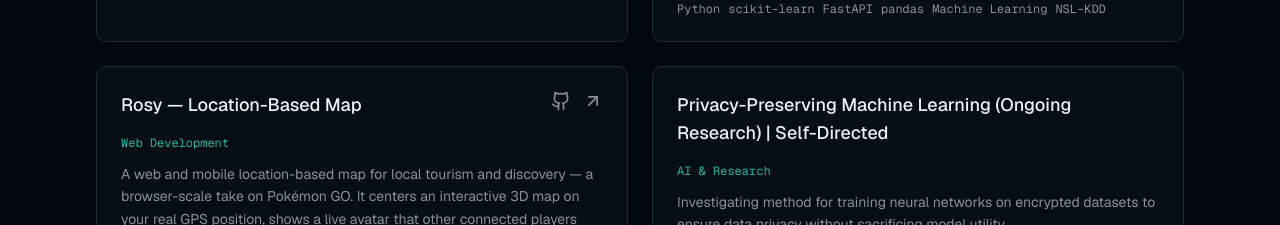
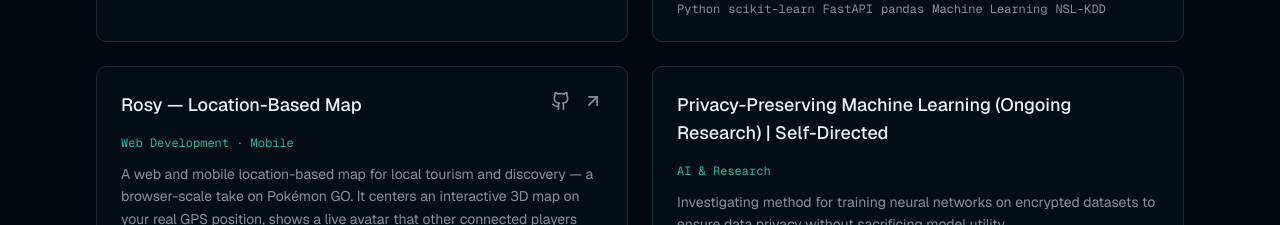
Before and after one commit to ionxg/Ionchaiyakul, a Next.js app in the folder Website/: page / in a window 1280 px wide. Shown: the part 4100-4325 px from the top of the page. Built offline with nearby package versions, Linux system fonts and the light colour scheme.

Commit message:
fix(project): add filter and type of category to be string and array of string

```diff
--- a/Website/components/projects-section.tsx
+++ b/Website/components/projects-section.tsx
@@ -5,12 +5,11 @@ import { ArrowUpRight, Github } from "lucide-react"
 
 interface Project {
   title: string
-  category: string
+  category: string | string[]
   description: string
   technologies: string[]
   githubUrl?: string
   liveUrl?: string
-  // Mark a project private to show a "Private" badge instead of repo/live links.
   private?: boolean
 }
 
@@ -31,7 +30,6 @@ const projects: Project[] = [
       "Full-stack engagement platform that uses QR code scanning to track participants. It includes login, member-only access, points collection, scan history, and an admin dashboard for QR code and points management.",
     technologies: ["Next.js", "TypeScript", "Supabase", "PostgreSQL", "Vercel", "QR Code System"],
     githubUrl: "https://github.com/ionxg/point",
-    // TODO: replace with the real deployed URL; "#" hides the live link for now.
     liveUrl: "#",
   },
   {
@@ -88,7 +86,7 @@ const projects: Project[] = [
   },
   {
     title: "Rosy — Location-Based Map",
-    category: "Web Development",
+    category: ["Web Development", "Mobile"],
     description:
       "A web and mobile location-based map for local tourism and discovery — a browser-scale take on Pokémon GO. It centers an interactive 3D map on your real GPS position, shows a live avatar that other connected players see in real time over Socket.io, and surfaces tourism points of interest and sponsored businesses as tappable markers. Packaged as an installable Android app with a Capacitor shell.",
     technologies: ["MapLibre GL JS", "Node.js", "Socket.io", "Express", "Capacitor", "Geolocation API"],
@@ -111,9 +109,13 @@ const projects: Project[] = [
 const hasLink = (url?: string) => Boolean(url && url !== "#")
 
 const ALL = "All"
+// Normalize a project's category into an array so single- and multi-category
+// projects are handled the same way everywhere.
+const categoriesOf = (project: Project) =>
+  Array.isArray(project.category) ? project.category : [project.category]
 // Category filters are derived from the project data, so adding a project with a
 // new category automatically adds its filter button.
-const categories = [ALL, ...Array.from(new Set(projects.map((p) => p.category)))]
+const categories = [ALL, ...Array.from(new Set(projects.flatMap(categoriesOf)))]
 
 export function ProjectsSection() {
   const [activeCategory, setActiveCategory] = useState(ALL)
@@ -121,7 +123,7 @@ export function ProjectsSection() {
   const visibleProjects =
     activeCategory === ALL
       ? projects
-      : projects.filter((project) => project.category === activeCategory)
+      : projects.filter((project) => categoriesOf(project).includes(activeCategory))
 
   return (
     <section id="projects" className="px-6 md:px-12 lg:px-24 py-20">
@@ -195,7 +197,7 @@ export function ProjectsSection() {
               </div>
 
               {/* Category */}
-              <p className="text-xs font-mono text-primary mb-3">{project.category}</p>
+              <p className="text-xs font-mono text-primary mb-3">{categoriesOf(project).join(" · ")}</p>
 
               {/* Description */}
               <p className="text-muted-foreground text-sm leading-relaxed mb-4">
```
Also changed, not shown: 1 other file (tests, documents, lock files or other folders).
